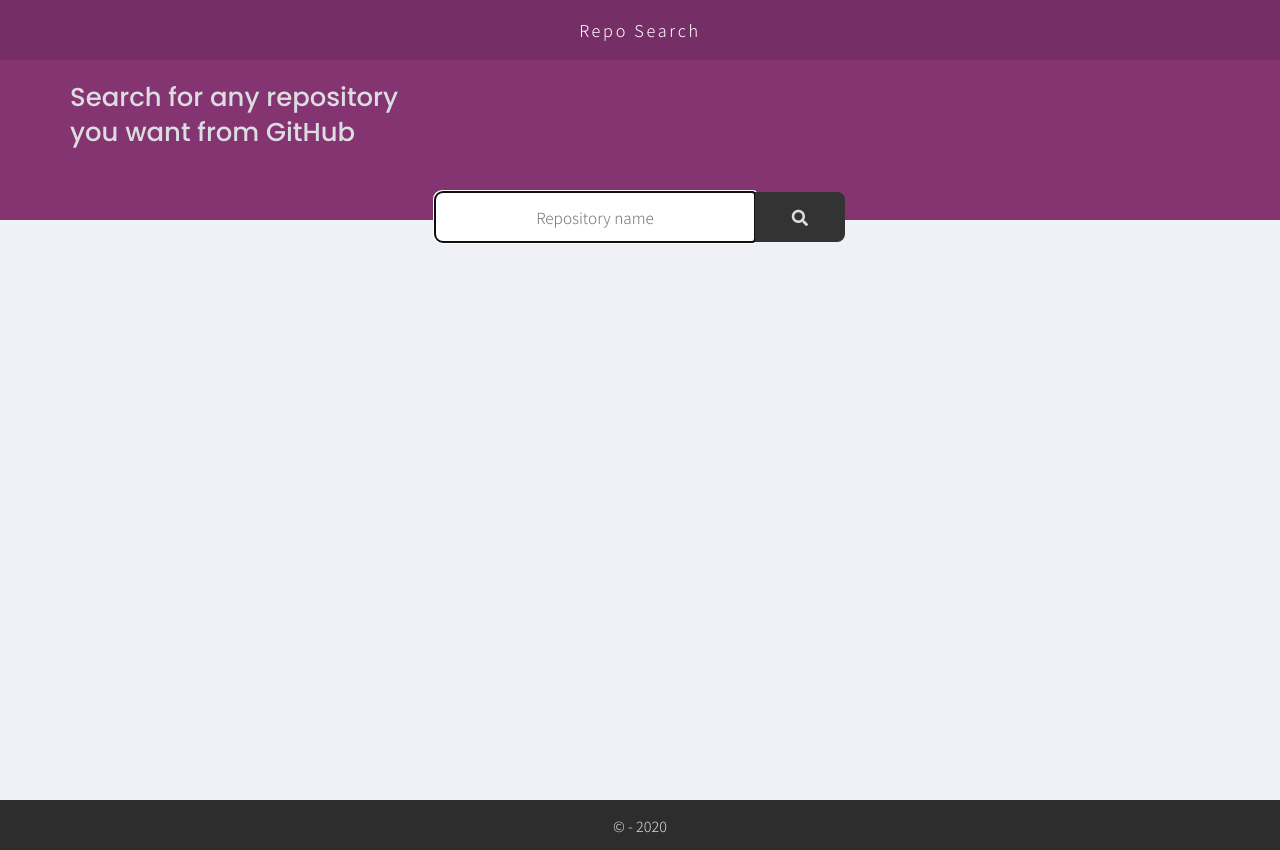
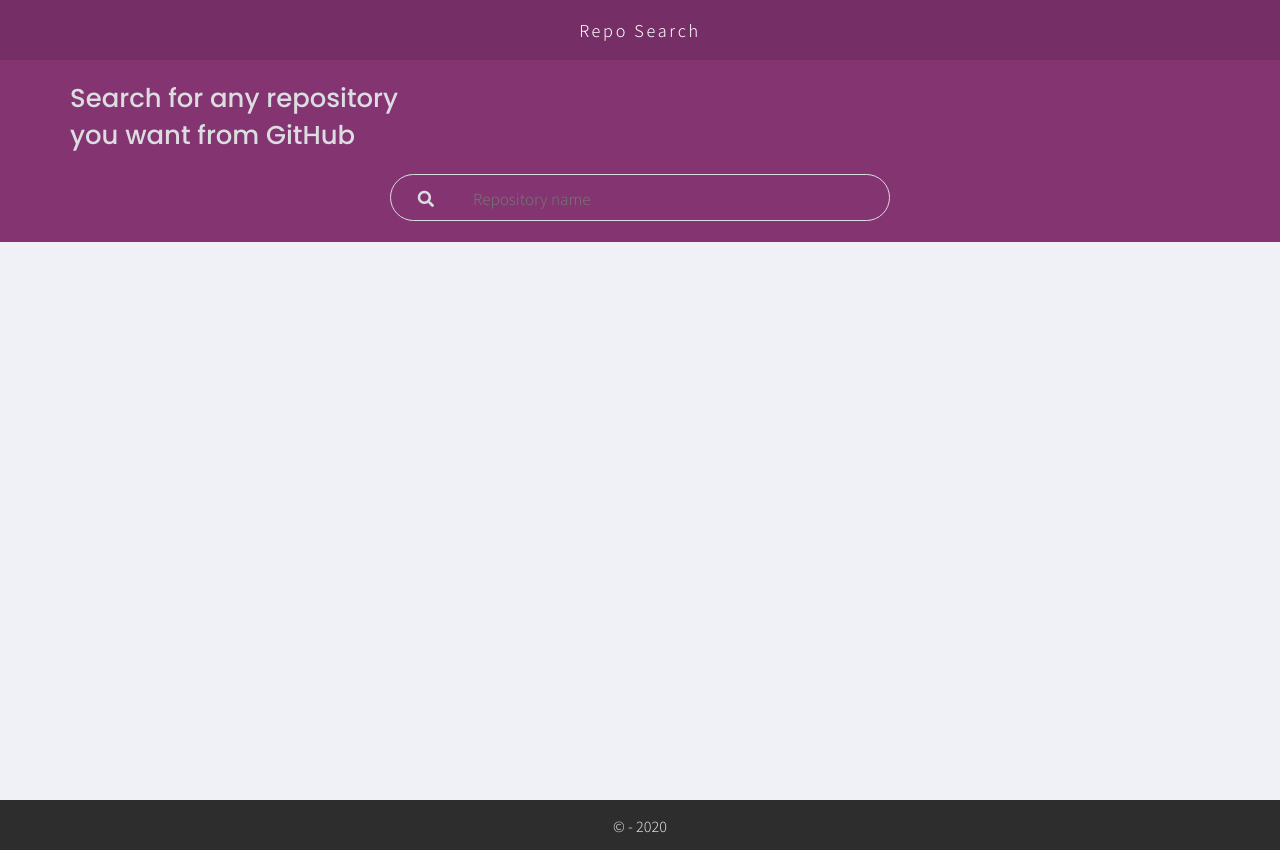
Before and after one commit to Renatomrs/RepoSearch, a website built with webpack: page public/index.html in a window 1280 px wide. Built offline with nearby package versions, Linux system fonts and the light colour scheme.

Commit message:
commit on master

```diff
--- a/public/global.css
+++ b/public/global.css
@@ -5,7 +5,7 @@
     --header: #833471;
     --header-text: #dcdde1;
     --logo: #fff;
-    --button-primary-background: #333;
+    --button-primary-background: none;
     --button-primary-text: #dcdde1;
     --content-background: #fff;
     --content-img: #dcdde1;
--- a/public/index.html
+++ b/public/index.html
@@ -21,8 +21,8 @@
 
             <article class="search">
                 <form id="repo-form">
+                    <button id="btn" type="submit"><i class="fas fa-search"></i></button>
                     <input type="text" placeholder="Repository name" name="repository" autofocus>
-                    <button id="btn" type="submit"><i class="fas fa-search"></i></button>
                 </form>
             </article>
         </header>
--- a/public/main.css
+++ b/public/main.css
@@ -5,8 +5,7 @@
 
  #app > header {
     width: 100%;
-    height: 220px;
-    position: relative;
+    padding: 0 0 1px 0;
     background-color: var(--header);
 }
 
@@ -27,25 +26,22 @@ nav > #logo {
 }
 
 header p {
-    font: 500 2.3rem Poppins;
+    font: 500 2.2rem Poppins;
     color: var(--header-text);
     text-align: left;
     line-height: 32px;
-    margin: 20px 0 0 22px;
+    margin: 22px 0 0 22px;
 }
 
 header > .search {
     width: 90%;
-    height: 90px;
+    max-width: 500px;
+    height: 47px;
     display: flex;
     flex-direction: column;
-    padding: 3px;
-    margin: 0 auto;
-    position: absolute;
-    bottom: -42px;
-    right: 0;
-    left: 0;
-    padding: 4px;
+    margin: 20px auto;
+    border: 0.2rem solid #dcdde1;
+    border-radius: 32px;
 }
 
 .search > #repo-form {
@@ -53,44 +49,50 @@ header > .search {
     height: 100%;
     display: flex;
     flex-direction: row;
-    justify-content: center;
+    justify-content: space-between;
     align-items: center;
 }
 
 #repo-form > input {
-    width: 220px;
-    min-width: 120px;
-    height: 50px;
+    width: 425px;
+    min-width: 90px;
+    height: 100%;
     font-size: 1.6rem;
-    text-align: center;
+    text-align: left;
+    appearance: none;
+    outline: none;
     border: 0;
-    border-top-left-radius: 8px;
-    border-bottom-left-radius: 8px;
+    border-top-right-radius: 32px;
+    border-bottom-right-radius: 32px;
+    background-color: transparent;
+    color: #fff;
+    padding: 0 0 0 9px;
 }
 
 #repo-form > button {
-    width: 90px;
     min-width: 70px;
-    height: 50px;
+    height: 100%;
     font-size: 1.7rem;
-    outline: none;
-    border: 0;
+    appearance: none;
     outline: none;
     cursor: pointer;
-    border-top-right-radius: 8px;
-    border-bottom-right-radius: 8px;
+    border: 0;
+    border-top-left-radius: 32px;
+    border-bottom-left-radius: 32px;
     background-color: var(--button-primary-background);
     color: var(--button-primary-text);
 }
 
+#repo-form > button:hover {
+    background-color: var(--light-shadow);
+}
+
 #app > .loading {
     width: 100%;
-    height: 35px;
+    height: 25px;
     display: flex;
-    flex-direction: row;
     justify-content: center;
     align-items: center;
-    margin: 9px 0 0 0;
 }
 
 .loading > #loadingContainer {
@@ -100,7 +102,7 @@ header > .search {
 }
 
 #loadingContainer > #loadingIcon {
-    width: 50px;
+    width: 40px;
 }
 
 #app > .result {
@@ -135,7 +137,7 @@ header > .search {
     width: 70px;
     max-width: 100%;
     height: 70px;
-    size: cover;
+    background-size: cover;
     border-radius: 50%;
     border: 5px solid #dcdde1;
     box-shadow: 1px 2px 4px var(--content-box-shadow);
@@ -170,7 +172,7 @@ header > .search {
 .content-result > footer > #linkIcon {
     text-decoration: none;
     padding: 9px 20px;
-    border: 0.3rem solid var(--button-secondary-border);
+    border: 0.2rem solid var(--button-secondary-border);
     border-radius: 8px;
     color: var(--button-secondary-text);
     font-size: 1.7rem;
@@ -201,7 +203,7 @@ header > .search {
 #container-popup-info > #box-info {
     width: 90%;
     max-width: 440px;
-    height: 270px;
+    height: 240px;
     display: flex;
     flex-direction: column;
     justify-content: space-between;
@@ -226,7 +228,7 @@ header > .search {
 
 #box-info > #btn-box-info {
     width: 100px;
-    height: 50px;
+    height: 47px;
     font: 1.9rem Poppins;
     background-color: var(--button-box-info);
     color: #fff;
--- a/public/responsive.css
+++ b/public/responsive.css
@@ -1,25 +1,8 @@
-@media (min-width: 500px) {
-    #container-popup-info > #box-info {
-        height: 250px;
-        padding: 0 50px;
-    }
-
-    #box-info > #btn-box-info {
-        height: 40px;
-    }
-}
-
-
-
-
+/* Tablet */
 
 @media (min-width: 700px) {
     header p {
         margin: 20px 0 0 50px;
-    }
-
-    #repo-form > input {
-        width: 320px;
     }
 
     .content-result > header {
@@ -40,11 +23,12 @@
 
 
 
+/* Desktop */
 
 @media (min-width: 1020px) {
     header p {
         font-size: 2.7rem;
-        line-height: 35px;
+        line-height: 37px;
         margin: 20px 0 0 70px;
     }
 
@@ -65,7 +49,7 @@
 
 
 
-
+/* Large screen */
 
 @media (min-width: 1500px) {
     :root {
```
